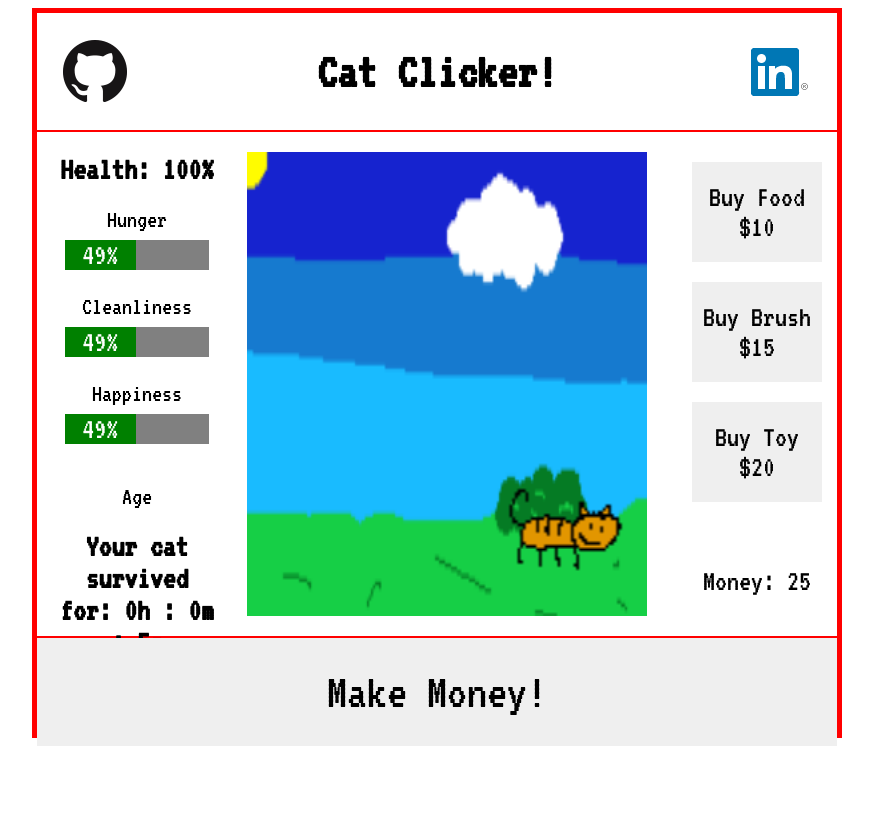
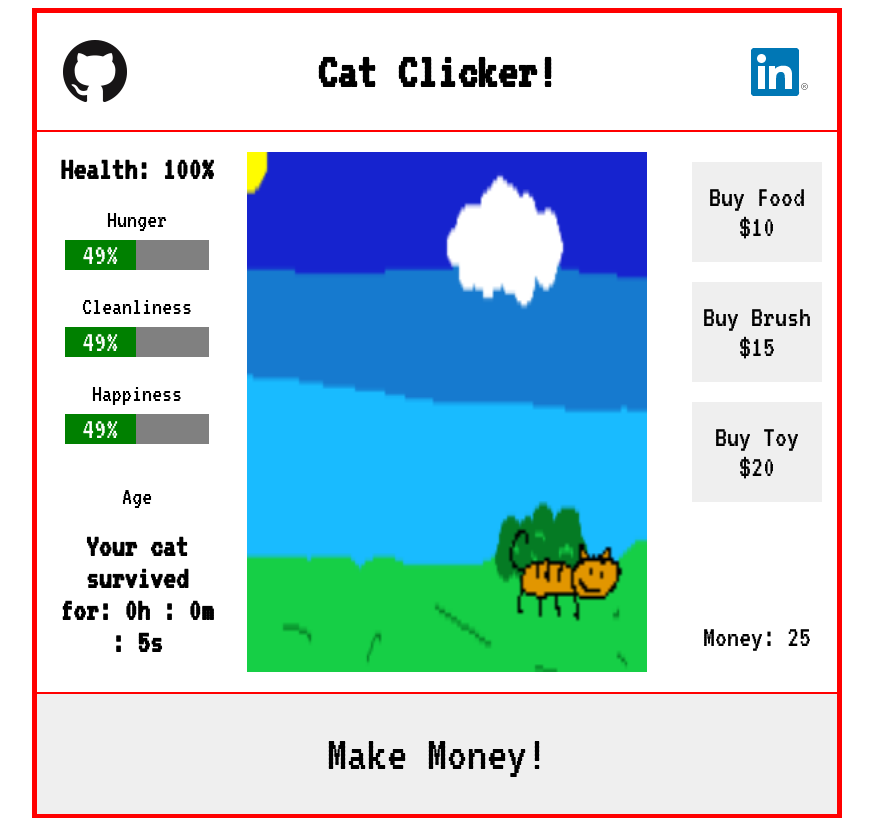
Before and after one commit to mike591/CatClicker, a website built with webpack: page index.html in a window 1280 px wide. Shown: the whole page, without its empty margins (203-1076 px from the left). Before the commit the page ends 800 px from the top, so only its background shows below. Built offline with nearby package versions, Linux system fonts and the light colour scheme.

Commit message:
added min height

```diff
--- a/assets/stylesheets/stylesheet.css
+++ b/assets/stylesheets/stylesheet.css
@@ -8,6 +8,7 @@ html {
 .game-container {
   width: 100vh;
   height: 90vh;
+  min-height: 800px;
   overflow: hidden;
   border: 5px solid red;
   text-align: center;
```
